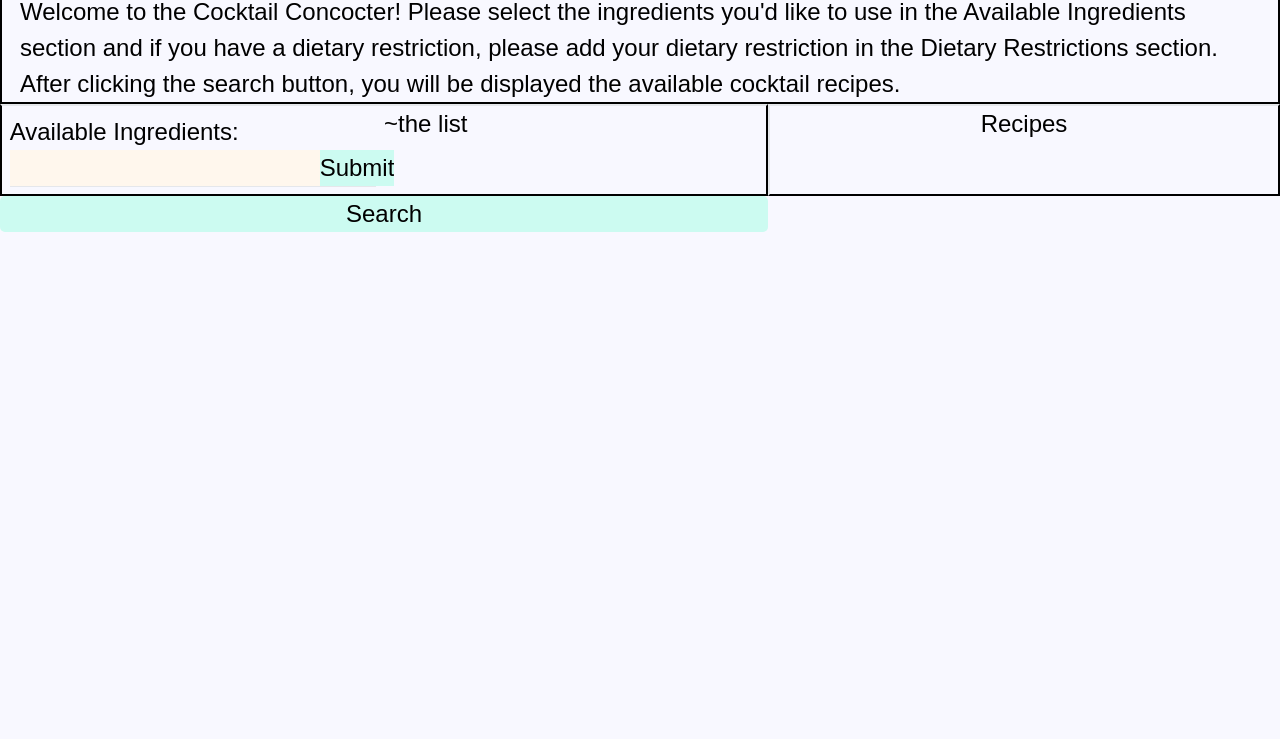
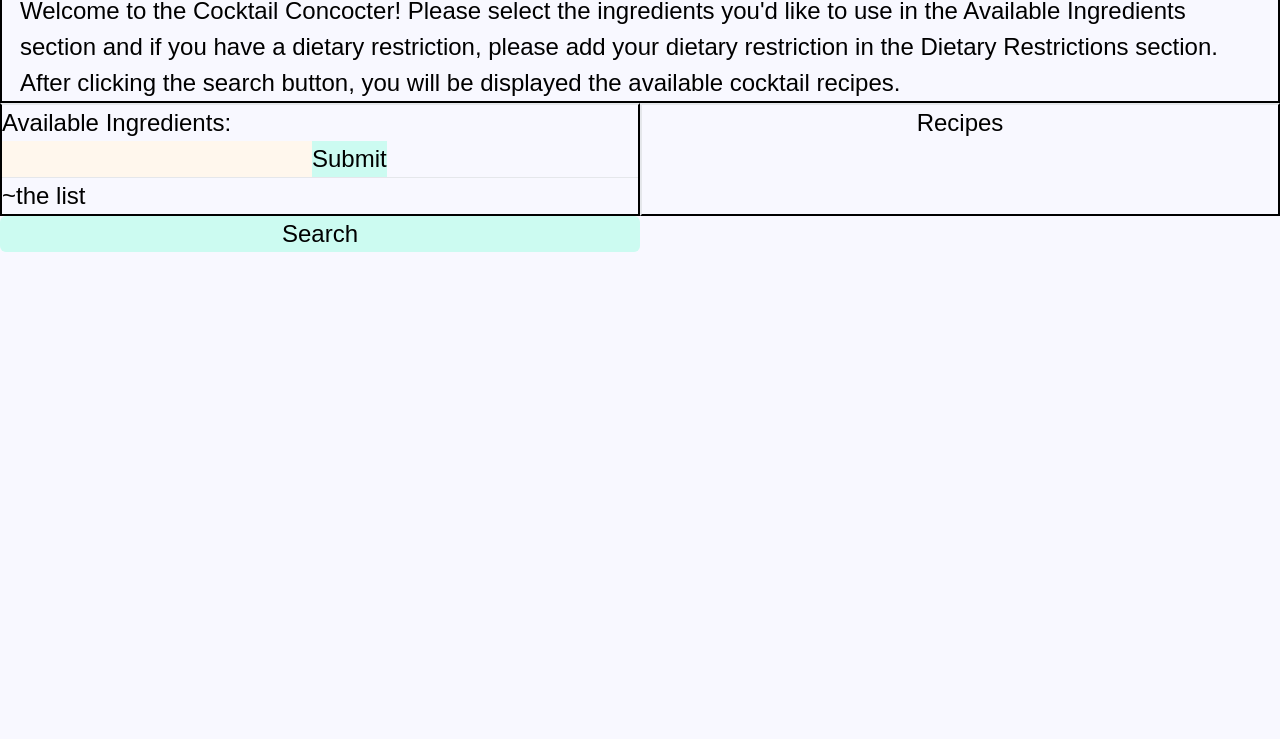
Before and after one commit to ericrothmuller/Cocktail-Concocter, a plain HTML site: page index.html in a window 1280 px wide. Shown: the part 61-800 px from the top of the page. Drawn offline with nearby package versions, Linux system fonts and the light colour scheme.

Commit message:
replaced rest of css

```diff
--- a/assets/style.css
+++ b/assets/style.css
@@ -6,44 +6,4 @@
     background-color: ghostwhite;
 }
 
-
-
-/* Ingredients Stylings*/
-
-#ingredientdietdiv {
-    width: 60vw;
-    display: flex;
-}
-
 /* Ingredients List Stylings */
-
-#ingredients {
-    box-sizing: border-box;
-    padding: 1%;
-    height: auto;
-    width: 50%;
-}
-
-
-/* Form Stylings */
-
-form {
-    display: flex;
-}
-
-
-
-#recipediv {
-    width: 40vw;
-}
-
-/* Search Div and Button Stylings */
-
-#searchdiv {
-    width: 60vw;
-}
-
-#searchbutton {
-    width: 100%;
-    border-radius: 5px;
-}
--- a/index.html
+++ b/index.html
@@ -12,17 +12,16 @@
     <div class="flex"><!--puts header in flexbox-->
         <header class="basis-auto border-2 border-black"><!--Header Stylings-->
             <h1 class="text-2xl font-bold text-center border-2 border-b-black">Cocktail Concocter</h1>
-            <hr />
-            <p class="text-sm lg:text-base mx-3">Welcome to the Cocktail Concocter! Please select the ingredients you'd like to use in the Available Ingredients section and if you have a dietary restriction, please add your dietary
+            <p class="text-xs lg:text-base mx-3">Welcome to the Cocktail Concocter! Please select the ingredients you'd like to use in the Available Ingredients section and if you have a dietary restriction, please add your dietary
                 restriction in the Dietary Restrictions section. After clicking the search button, you will be displayed the available cocktail recipes.</p>
         </header>
     </div>
 
-    <main class="flex"><!--Main Stylings-->
-        <div id="ingredientdietdiv" class="border-2 border-b-black border-l-black border-r-black">
+    <main class="flex"><!--Main Stylings--><!--\Ingredients Stylings/-->
+        <div id="ingredientdietdiv" class="flex flex-col w-1/2 border-2 border-b-black border-l-black border-r-black">
             <div id="ingredients">
-                <h2>Available Ingredients:</h2>
-                <form>
+                <h2 class="text-sm lg:text-base">Available Ingredients:</h2>
+                <form class="flex"> <!--Form Stylings-->
                     <input type="text" class="bg-orange-50 hover:bg-orange-50/30">
                     <input type="submit"class="bg-teal-100 hover:bg-emerald-800">
                 </form>
@@ -34,13 +33,13 @@
             </div>
         </div>
 
-        <div id="recipediv" class="flex-col border-2 border-b-black border-r-black text-center"><!--Recipe Div Stylings-->
+        <div id="recipediv" class="flex flex-col w-1/2 border-2 border-b-black border-r-black text-center"><!--Recipe Div Stylings-->
             <h2>Recipes</h2>
             <p id="recipelist"></p>
         </div>
     </main>
-    <div id="searchdiv">
-        <button id="searchbutton" class="bg-teal-100 hover:bg-emerald-800">Search</button>
+    <div id="searchdiv" class="w-1/2"><!--Search Div and Button Stylings-->
+        <button id="searchbutton" class="bg-teal-100 hover:bg-emerald-800 w-full rounded">Search</button>
     </div>
 
 
```
